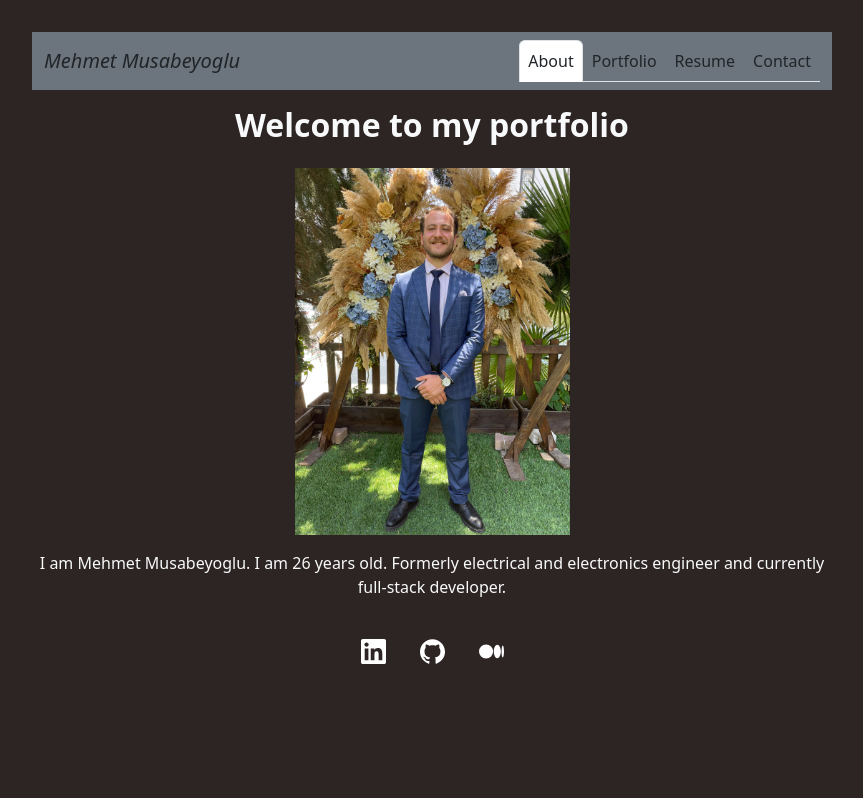
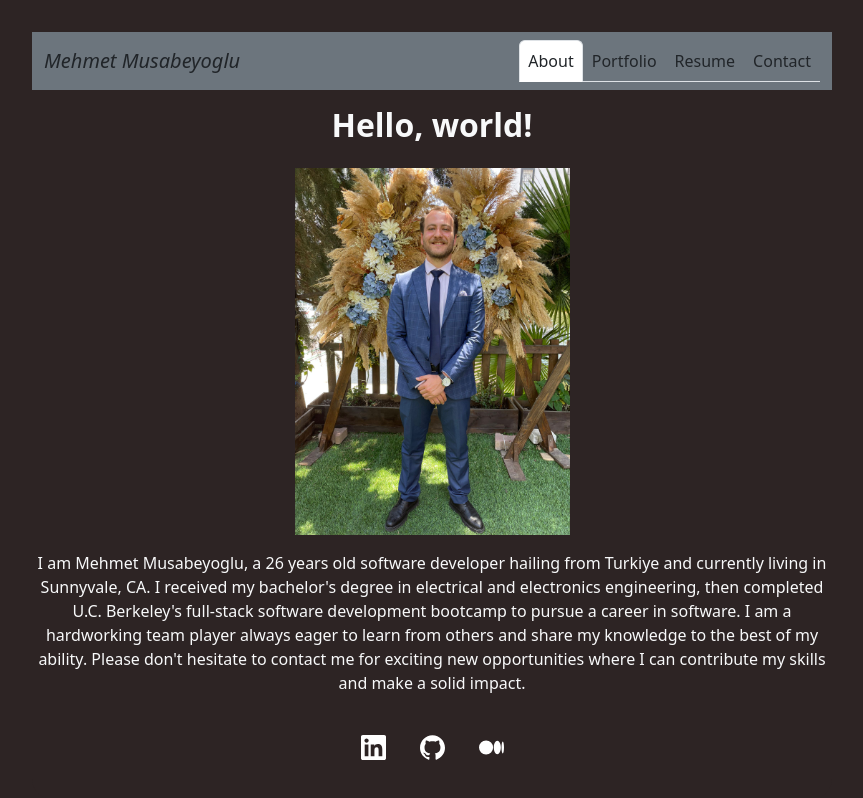
Before and after one commit to MehmetMusabeyoglu/React-Portfolio, a React (Create React App) app: page / in a window 1280 px wide. Shown: the top 798 px of the page, without its empty margins (208-1071 px from the left). Built offline with nearby package versions, Linux system fonts and the light colour scheme.

Commit message:
Edited about me part

```diff
--- a/src/components/pages/AboutMe.js
+++ b/src/components/pages/AboutMe.js
@@ -4,10 +4,12 @@ import Me from "../assets/Me.jpg";
 function AboutMe() {
     return (
         <div>
-            <h2 className="text-center text-light pt-3"> <b>Welcome to my portfolio</b></h2>
+            <h2 className="text-center text-light pt-3"> <b>Hello, world!</b></h2>
             <img className="text-center pt-3" style={{maxWidth: "275px" }} src={Me} alt="Me" ></img>
-            <p className="text-center text-light pt-3"> I am Mehmet Musabeyoglu. I am 26 years old. Formerly electrical and electronics engineer
-            and currently full-stack developer. </p>
+            <p className="text-center text-light pt-3"> I am Mehmet Musabeyoglu, a 26 years old software developer hailing from Turkiye and currently living in Sunnyvale, CA.
+            I received my bachelor's degree in electrical and electronics engineering, then completed U.C. Berkeley's full-stack software development bootcamp to pursue a career in software.
+            I am a hardworking team player always eager to learn from others and share my knowledge to the best of my ability.
+            Please don't hesitate to contact me for exciting new opportunities where I can contribute my skills and make a solid impact. </p>
         </div>
       );
 }
```
Also changed, not shown: 1 other file (tests, documents, lock files or other folders).
